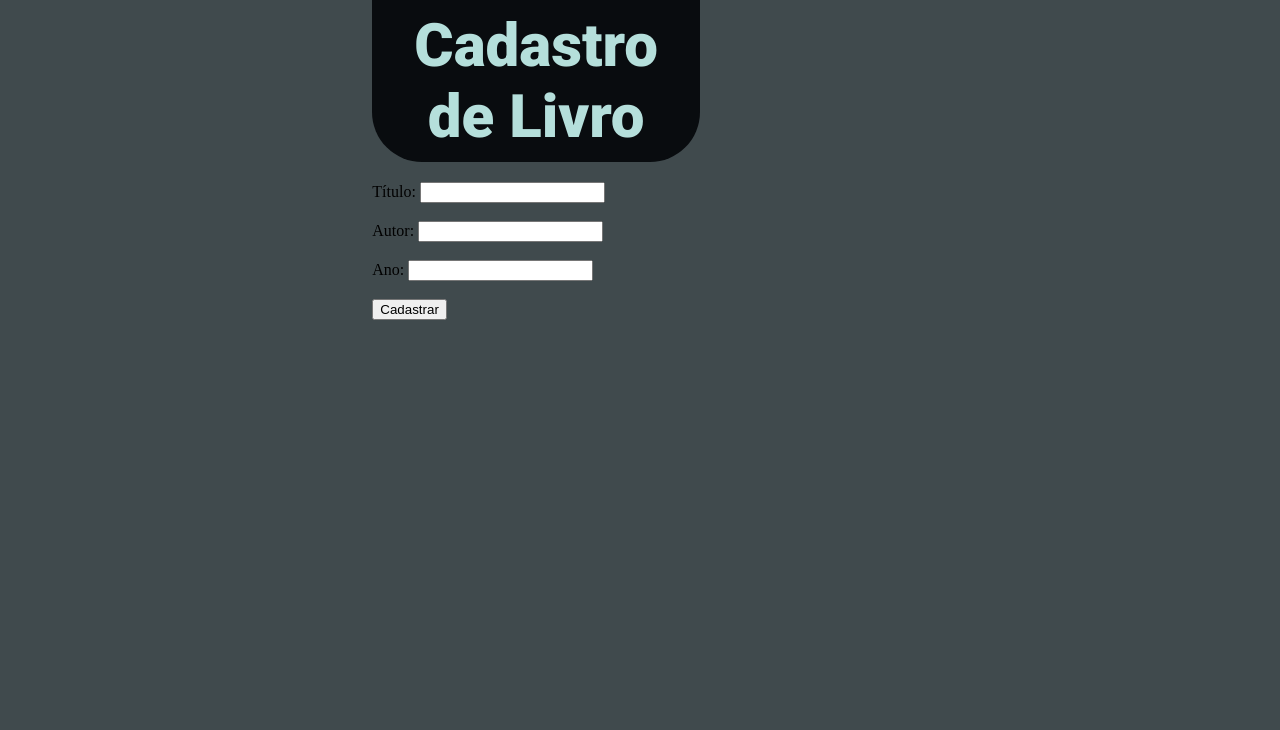
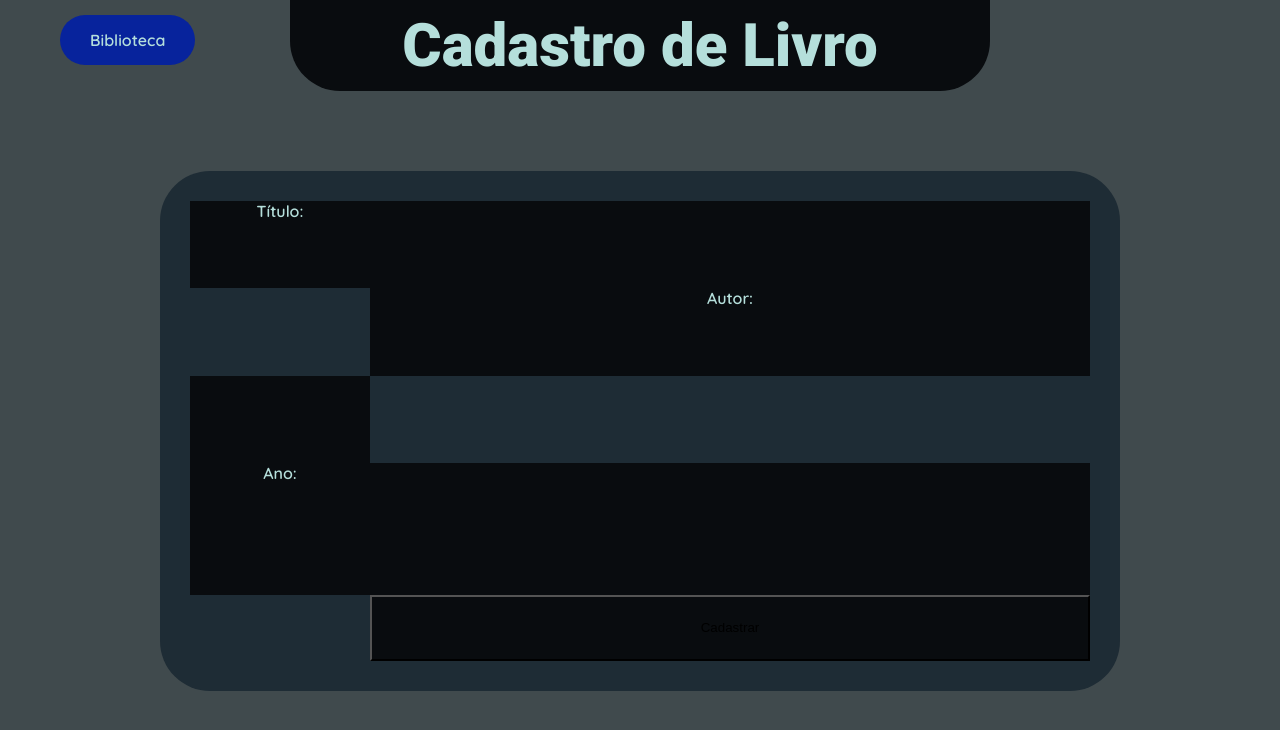
Before and after one commit to Dokiemon/JestDetonado, a website: page public/cadastro.html in a window 1280 px wide. Drawn offline with Linux system fonts and the light colour scheme.

Commit message:
codespace quer acabar com minha vida commit do desespero

```diff
--- a/public/biblioteca.js
+++ b/public/biblioteca.js
@@ -17,6 +17,10 @@ async function carregarLivros() {
         }
         const livrosContainer = document.getElementById('livrosContainer');
         livrosContainer.innerHTML = '';
+        // const linkCadastro = document.createElement('div');
+        // linkCadastro.classList.add('link_cadastro');
+        // linkCadastro.innerText = 'Cadastrar Livro';
+        // livrosContainer.appendChild(linkCadastro);
         livros.forEach(livro => {
             const livroEspacoDiv = document.createElement('div');
             livroEspacoDiv.classList.add('livro_espaco');
--- a/public/cadastro.html
+++ b/public/cadastro.html
@@ -8,8 +8,8 @@
     <link rel="stylesheet" href="style.css">
 </head>
 <body>
-    <div>
     <h1>Cadastro de Livro</h1>
+    <a href="biblioteca" class="link_biblioteca link_button">Biblioteca</a>
     <form id="cadastroForm">
         <label for="title">Título:</label>
         <input type="text" id="title" name="title" required><br><br>
--- a/public/cadastro.js
+++ b/public/cadastro.js
@@ -16,5 +16,5 @@ document.querySelector('#cadastroForm').addEventListener('submit', async functio
     });
 
     const result = await response.json();
-    document.querySelector('.livro-cadastrado').textContent = 'Livro cadastrado: ' + JSON.stringify(result);
+    document.querySelector('.livro-cadastrado').textContent = 'Livro cadastrado!' /*'Livro cadastrado: ' + JSON.stringify(result)*/;
 });
--- a/public/style.css
+++ b/public/style.css
@@ -18,7 +18,7 @@
 }
 
 html, body{
-    min-height: 100%;
+    min-height: 100vh;
     width: 100%;
     margin: 0;
     padding: 0;
@@ -36,8 +36,10 @@ body{
     background-color: var(--light-gray);
     display: flex;
     flex-direction: column;
-    justify-content: center;
+    justify-content: flex-start;
     align-items: center;
+    padding-bottom: 50px;
+    box-sizing: border-box;
 }
 
 h1{
@@ -100,10 +102,6 @@ h1{
     text-align: center;
 }
 
-.livro_autor{
-
-}
-
 .detalhe_1{
     box-sizing: border-box;
     grid-area: 2 / 1 / 4 / 2;
@@ -144,3 +142,57 @@ body::-webkit-scrollbar-thumb {
     border-radius: 10px 0 0 10px;
     background-clip: padding-box;
 }
+
+.link_button {
+    position: fixed;
+    top: 15px;
+    left: 60px;
+    z-index: 1000;
+    background: var(--dark-blue);
+    color: var(--white);
+    padding: 15px 30px;
+    border-radius: 25px;
+    text-decoration: none;
+    font-family: 'Quicksand', sans-serif;
+    font-weight: 600;
+    transition: background 0.2s;
+}
+
+.link_button:hover {
+    background: var(--middle-gray);
+}
+
+#cadastroForm {
+    display: grid;
+    width: 75vw;
+    height: 65vh;
+    grid-template-columns: 1fr 4fr;
+    grid-template-rows: 2fr 2fr 2fr 3fr 1.5fr;
+    margin: auto;
+    background-color: var(--middle-gray);
+    border-radius: 50px;
+    padding: 30px;
+    box-sizing: border-box;
+    color: var(--white);
+    font-family: 'Quicksand', sans-serif;
+    font-weight: 600;
+    justify-items: center;
+    align-items: center;
+}
+
+#cadastroForm *{
+    background-color: var(--dark-gray);
+    height: 100%;
+    width: 100%;
+}
+
+#cadastroForm label{
+    text-align: center;
+}
+
+#cadastroForm input{
+    color: black;
+    margin: 0;
+    box-sizing: border-box;
+    border: 0;
+}
```
Also changed, not shown: public/biblioteca.html (+2 -13 lines). Lines whose indentation alone changed are shown as unchanged.
